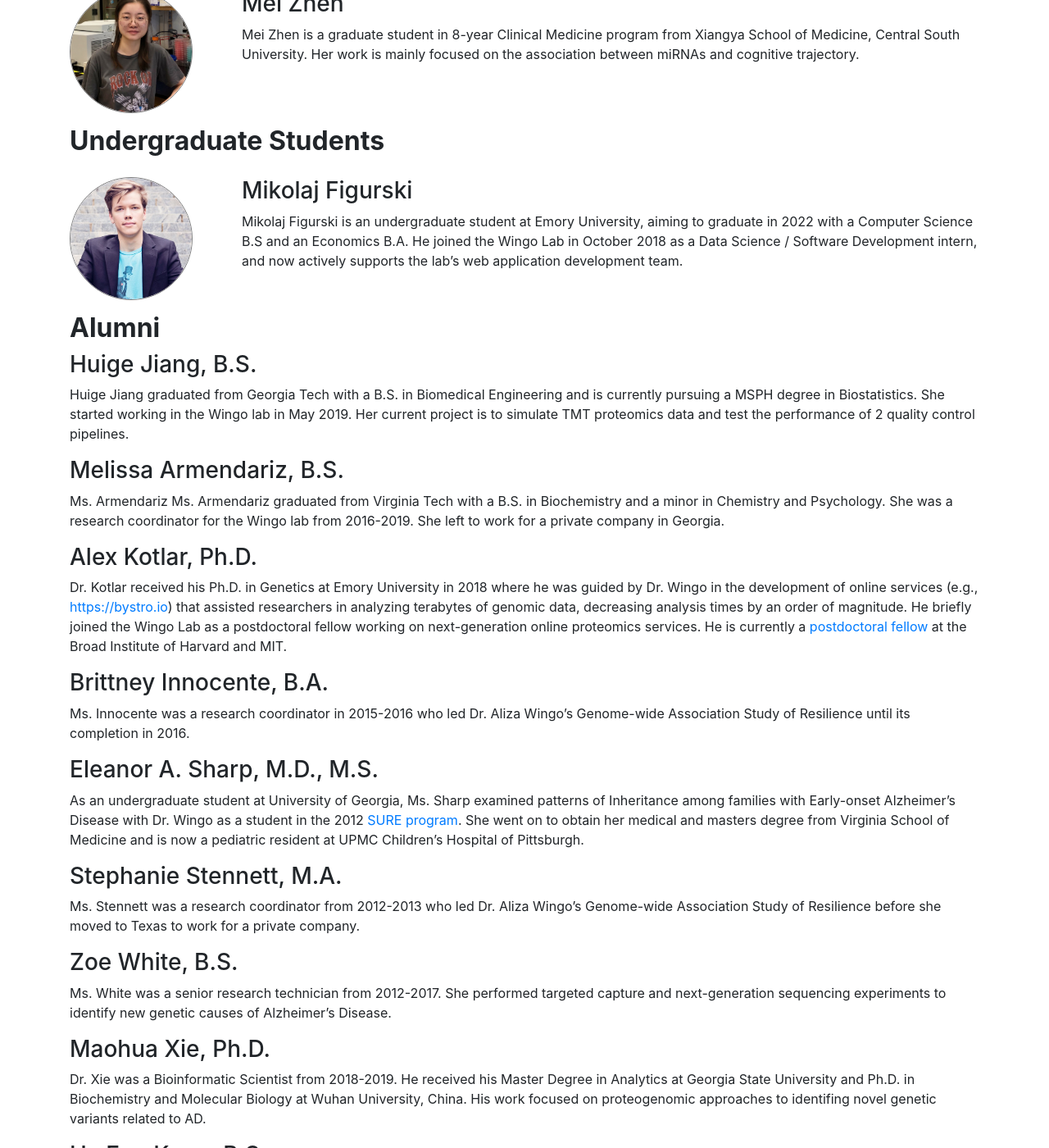
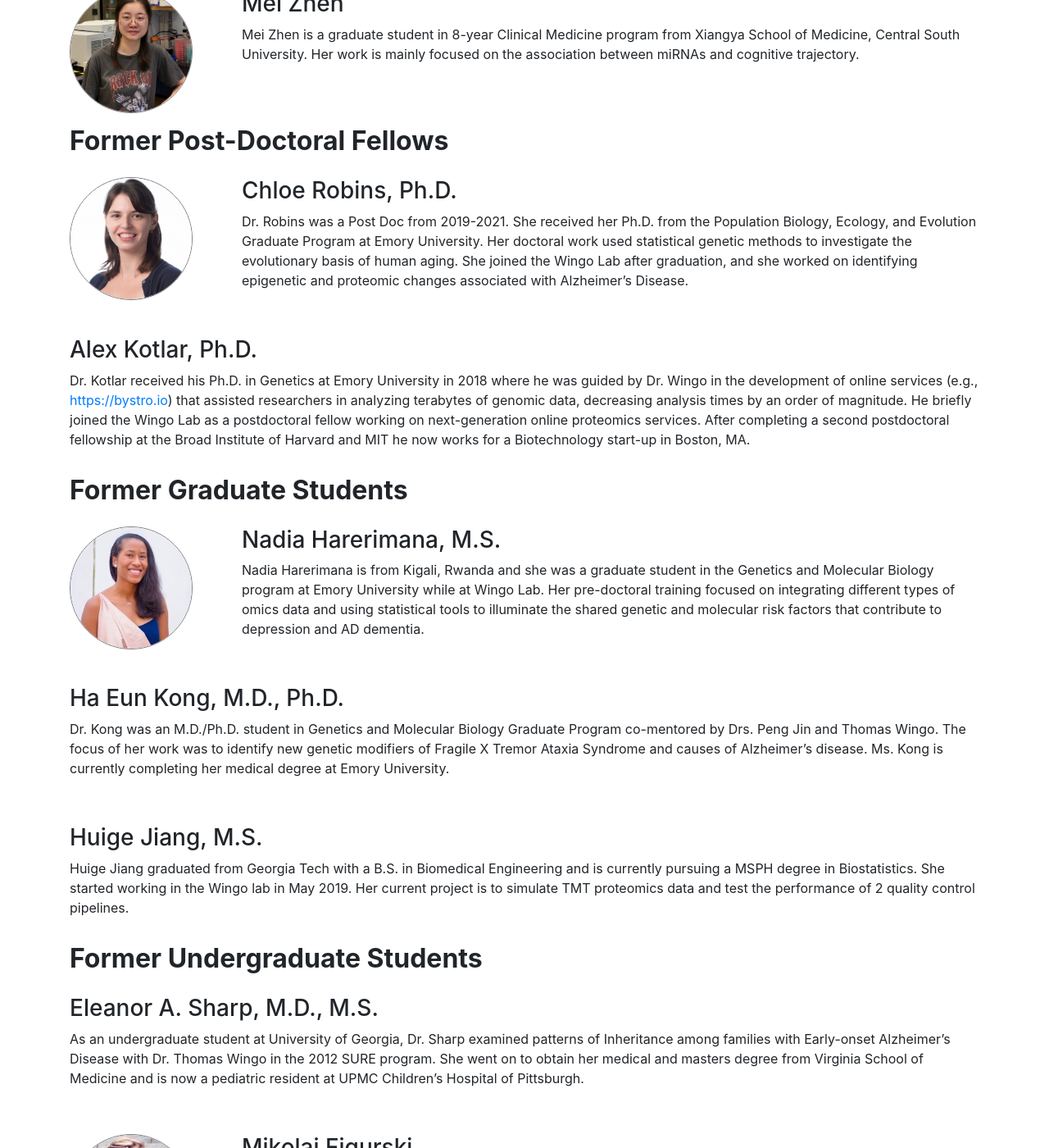
Before and after one commit to wingolab/wingolab.github.io, a Jekyll site: the page built from people.md, in a window 1280 px wide and 1400 px high, scrolled down 2842 px. Shown: the whole window at 82% size. Built offline with Jekyll 4.4.1, drawn with Linux system fonts in a browser that asks for light colours; some of the changed text lies outside the part shown.

Commit message:
update lab members

```diff
--- a/_config.yml
+++ b/_config.yml
@@ -3,9 +3,7 @@
 title: Wingo Lab
 #email: wingolab@emory.edu
 description: > # this means to ignore newlines until "baseurl:"
-  A genetics laboratory dedicated to finding and fighting the causes of
-  Alzheimer's disease at the Atlanta Veterans Administration and Emory
-  University's Center for Neurodegenerative Disease.
+  A genetics laboratory dedicated to finding and fighting the causes of brain diseases.
 
 baseurl: "" # the subpath of your site, e.g. /blog/
 url: "http://wingolab.org" # the base hostname & protocol for your site
@@ -76,11 +74,6 @@ lab_members:
       - pic_name: Selina
         description: Dr. Vattathil received her Ph.D. in Human and Molecular Genetics from The University of Texas MD Anderson Cancer Center UTHealth Graduate School of Biomedical Sciences in Houston, Texas. Her graduate and postdoctoral work focused on development and application of sensitive and robust pipelines to characterize somatic mutations in healthy individuals. Selina has used her computational genetics background to support various projects in the Wingo Lab since spring 2020.
         title: Selina Vattathil, Ph.D.
-  # - category: "Post-Doctoral Fellows"
-  #   people:
-  #     - pic_name:
-  #       description:
-  #       title:
   - category: "Graduate Students"
     people:
       - pic_name: Felicia
@@ -89,8 +82,26 @@ lab_members:
       - pic_name: Mei
         description: Mei Zhen is a graduate student in 8-year Clinical Medicine program from Xiangya School of Medicine, Central South University. Her work is mainly focused on the association between miRNAs and cognitive trajectory.
         title: Mei Zhen
-  - category: "Undergraduate Students"
+  - category: "Former Post-Doctoral Fellows"
     people:
+      - pic_name: Chloe
+        description: Dr. Robins was a Post Doc from 2019-2021. She received her Ph.D. from the Population Biology, Ecology, and Evolution Graduate Program at Emory University. Her doctoral work used statistical genetic methods to investigate the evolutionary basis of human aging. She joined the Wingo Lab after graduation, and she worked on identifying epigenetic and proteomic changes associated with Alzheimer’s Disease.
+        title: Chloe Robins, Ph.D.
+      - description: Dr. Kotlar received his Ph.D. in Genetics at Emory University in 2018 where he was guided by Dr. Wingo in the development of online services (e.g., [https://bystro.io](https://bystro.io)) that assisted researchers in analyzing terabytes of genomic data, decreasing analysis times by an order of magnitude.  He briefly joined the Wingo Lab as a postdoctoral fellow working on next-generation online proteomics services. After completing a second postdoctoral fellowship at the Broad Institute of Harvard and MIT he now works for a Biotechnology start-up in Boston, MA.
+        title: Alex Kotlar, Ph.D.
+  - category: "Former Graduate Students"
+    people:
+      - pic_name: Nadia
+        description: Nadia Harerimana is from Kigali, Rwanda and she was a graduate student in the Genetics and Molecular Biology program at Emory University while at Wingo Lab. Her pre-doctoral training focused on integrating different types of omics data and using statistical tools to illuminate the shared genetic and molecular risk factors that contribute to depression and AD dementia.
+        title: Nadia Harerimana, M.S.
+      - description: Dr. Kong was an M.D./Ph.D. student in Genetics and Molecular Biology Graduate Program co-mentored by Drs. Peng Jin and Thomas Wingo. The focus of her work was to identify new genetic modifiers of Fragile X Tremor Ataxia Syndrome and causes of Alzheimer’s disease. Ms. Kong is currently completing her medical degree at Emory University.
+        title: Ha Eun Kong, M.D., Ph.D.
+      - description: Huige Jiang graduated from Georgia Tech with a B.S. in Biomedical Engineering and is currently pursuing a MSPH degree in Biostatistics. She started working in the Wingo lab in May 2019. Her current project is to simulate TMT proteomics data and test the performance of 2 quality control pipelines.
+        title: Huige Jiang, M.S.
+  - category: "Former Undergraduate Students"
+    people:
+      - description: As an undergraduate student at University of Georgia, Dr. Sharp examined patterns of Inheritance among families with Early-onset Alzheimer’s Disease with Dr. Thomas Wingo in the 2012 SURE program. She went on to obtain her medical and masters degree from Virginia School of Medicine and is now a pediatric resident at UPMC Children's Hospital of Pittsburgh.
+        title: Eleanor A. Sharp, M.D., M.S.
       - pic_name: Mikolaj
-        description: Mikolaj Figurski is an undergraduate student at Emory University, aiming to graduate in 2022 with a Computer Science B.S and an Economics B.A. He joined the Wingo Lab in October 2018 as a Data Science / Software Development intern, and now actively supports the lab's web application development team.
+        description: Mikolaj Figurski was a Data Science / Software Development intern in the lab from 2018-2019 who supported the application development team while he was an undergraduate student at Emory University. He anticipates graduating in 2022 with a Computer Science B.S and an Economics B.A.
         title: Mikolaj Figurski
--- a/people.md
+++ b/people.md
@@ -34,54 +34,42 @@ permalink: /people/
 
 ## **Alumni**
 
-### Huige Jiang, B.S.
-Huige Jiang graduated from Georgia Tech with a B.S. in Biomedical Engineering and is currently pursuing a MSPH degree in Biostatistics. She started working in the Wingo lab in May 2019. Her current project is to simulate TMT proteomics data and test the performance of 2 quality control pipelines.
+### Melissa Armendariz, B.S.
 
-### Melissa Armendariz, B.S.
-Ms. Armendariz Ms. Armendariz graduated from Virginia Tech with a B.S. in Biochemistry and a minor in Chemistry and Psychology. She was a research coordinator for the Wingo lab from 2016-2019. She left to work for a private company in Georgia.
-
-### Alex Kotlar, Ph.D.
-Dr. Kotlar received his Ph.D. in Genetics at Emory University in 2018 where
-he was guided by Dr. Wingo in the development of online services (e.g.,
-[https://bystro.io](https://bystro.io)) that assisted researchers in analyzing
-terabytes of genomic data, decreasing analysis times by an order of magnitude.
-He briefly joined the Wingo Lab as a postdoctoral fellow working on next-generation
-online proteomics services. He is currently a [postdoctoral fellow](http://www.atgu.mgh.harvard.edu/people/1144/)
-at the Broad Institute of Harvard and MIT.
+Ms. Armendariz Ms. Armendariz graduated from Virginia Tech with a
+B.S. in Biochemistry and a minor in Chemistry and Psychology. She
+was a research coordinator for the Wingo lab from 2016-2019. She
+left to work for a private company in Georgia.
 
 ### Brittney Innocente, B.A.
+
 Ms. Innocente was a research coordinator in 2015-2016 who led Dr. Aliza
 Wingo's Genome-wide Association Study of Resilience until its completion
 in 2016.
 
-### Eleanor A. Sharp, M.D., M.S.
-As an undergraduate student at University of Georgia, Ms. Sharp examined patterns of Inheritance among families with Early-onset Alzheimer’s Disease with Dr. Wingo as a student in the 2012 [SURE program](http://college.emory.edu/undergraduate-research/index.html). She went on to obtain her medical and masters degree from Virginia School of Medicine and is now a pediatric resident at UPMC Children's Hospital of Pittsburgh.
+### Stephanie Stennett, M.A.
 
-### Stephanie Stennett, M.A.
 Ms. Stennett was a research coordinator from 2012-2013 who led Dr. Aliza
 Wingo's Genome-wide Association Study of Resilience before she moved to
 Texas to work for a private company.
 
 ### Zoe White, B.S.
+
 Ms. White was a senior research technician from 2012-2017. She performed
 targeted capture and next-generation sequencing experiments to identify
 new genetic causes of Alzheimer's Disease.
 
 ### Maohua Xie, Ph.D.
+
 Dr. Xie was a Bioinformatic Scientist from 2018-2019. He received his
 Master Degree in Analytics at Georgia State University and Ph.D. in
 Biochemistry and Molecular Biology at Wuhan University, China. His work
 focused on proteogenomic approaches to identifing novel genetic variants
 related to AD.
 
-### Ha Eun Kong, B.S.
-Ms. Kong was an M.D./Ph.D. student in [Genetics and Molecular Biology Graduate Program](http://www.biomed.emory.edu/PROGRAM_SITES/GMB/index.html) co-mentored by Drs. Peng Jin and Thomas Wingo. The focus of her work was to identify new genetic modifiers of Fragile X Tremor Ataxia Syndrome and causes of Alzheimer's disease. Ms. Kong is currently completing her medical degree at Emory University.
+### Wen Fan, MS.
 
-### Wen Fan, MS.
-Ms. Fan was a biostatistician from 2018-2019 who led the quality control efforts of brain proteomics data and analysis of large omics datasets generated by the Wingo Lab and our collaborators. She left the lab in 2019 to work for a private company in North Carolina.
-
-### Chloe Robins, Ph.D.
-Dr. Robins was a Post Doc from 2019-2021. She received her Ph.D. from the Population Biology, Ecology, and Evolution Graduate Program at Emory University. Her doctoral work used statistical genetic methods to investigate the evolutionary basis of human aging. She joined the Wingo Lab after graduation, and she worked on identifying epigenetic and proteomic changes associated with Alzheimer’s Disease.
-
-### Nadia Harerimana M.S.
-Nadia Harerimana is from Kigali, Rwanda and she was a graduate student in the Genetics and Molecular Biology program at Emory University while at Wingo Lab. Her pre-doctoral training focused on integrating different types of omics data and using statistical tools to illuminate the shared genetic and molecular risk factors that contribute to depression and AD dementia.
+Ms. Fan was a biostatistician from 2018-2019 who led the quality
+control efforts of brain proteomics data and analysis of large omics
+datasets generated by the Wingo Lab and our collaborators. She left
+the lab in 2019 to work for a private company in North Carolina.
```
